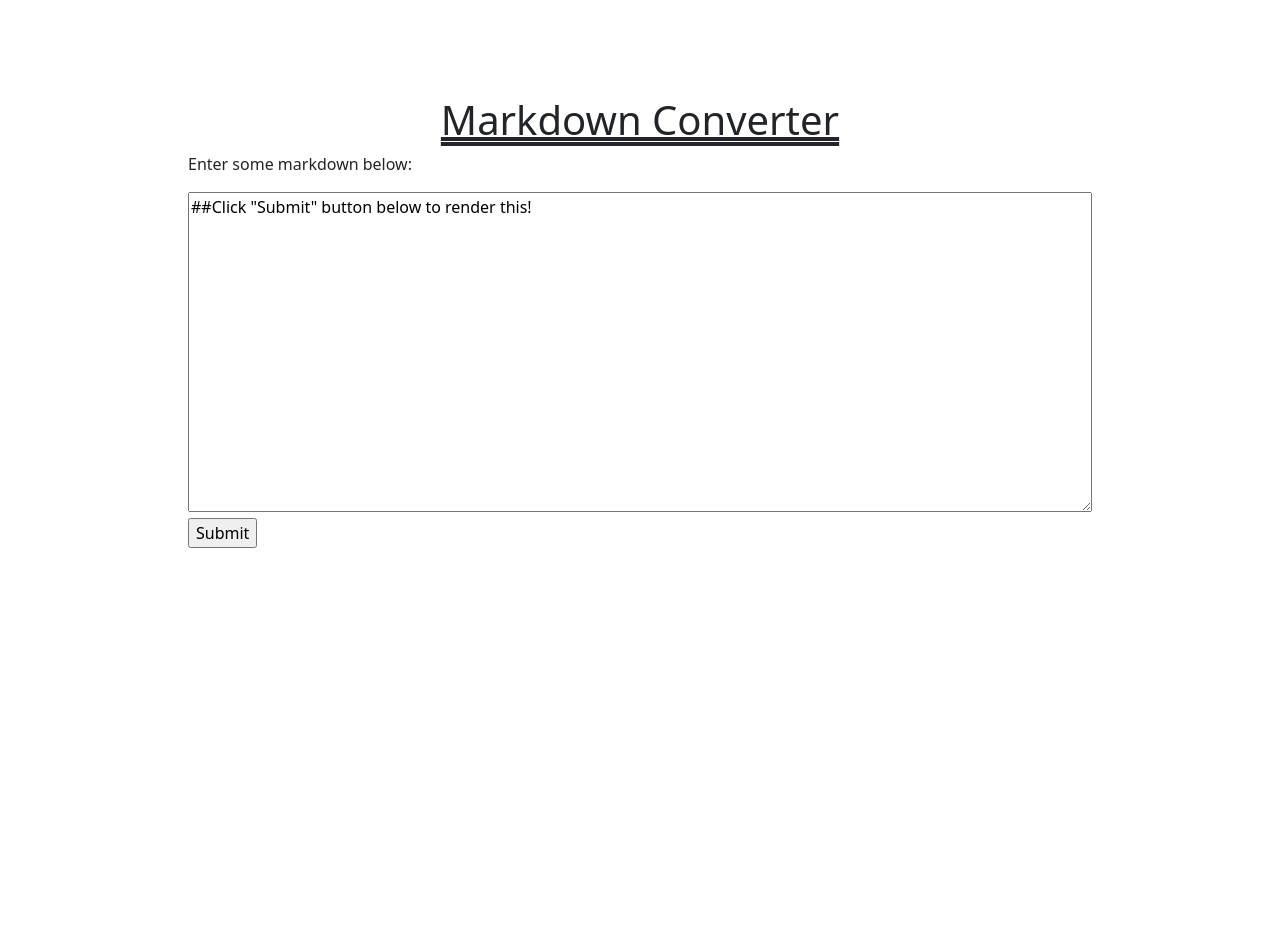
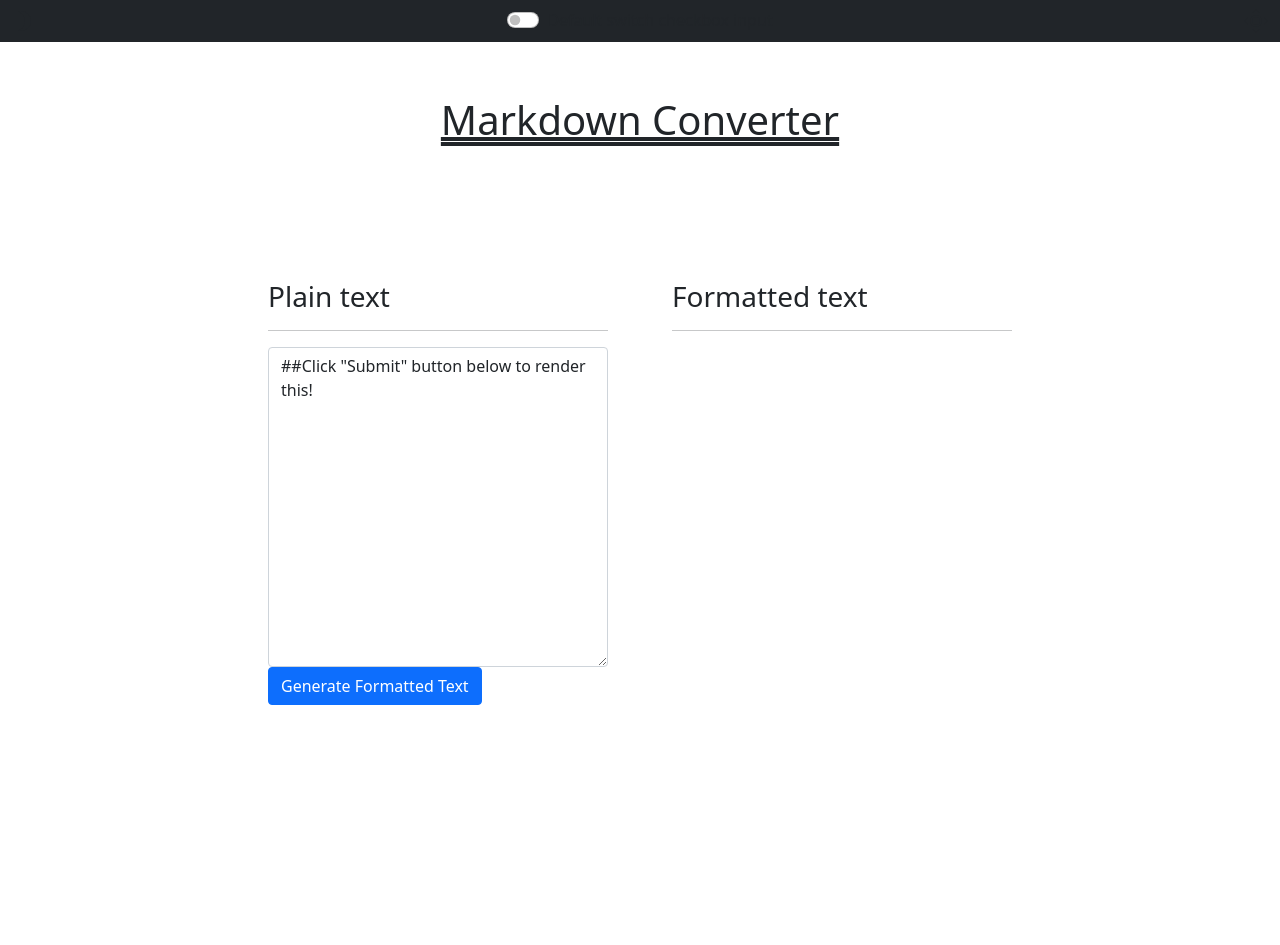
Before and after one commit to twoltjer/MarkdownRenderingSite, a Flask app: page / in a window 1280 px wide. Before the commit the page ends 548 px from the top, so only its background shows below. Run offline with Flask 2, Linux system fonts and the light colour scheme.

Commit message:
Two column layout, and add bootstrap styling to controls

```diff
--- a/static/styles/main.css
+++ b/static/styles/main.css
@@ -2,3 +2,19 @@
 height: 20rem;
 width: 100%;
 }
+
+.column {
+float: left;
+width: 50%;
+}
+
+/* Clear floats after the columns */
+.column-wrapper:after {
+  content: "";
+  display: table;
+  clear: both;
+}
+
+.column-content {
+    padding: 2em;
+}
--- a/templates/bootstrap.html
+++ b/templates/bootstrap.html
@@ -12,6 +12,28 @@
     <title>{% block title %}{% endblock %}</title>
   </head>
   <body>
+    <nav class="navbar navbar-expand-lg navbar-dark bg-dark fixed-top">
+      <div class="container-fluid">
+        <button class="navbar-toggler" type="button" data-bs-toggle="collapse" data-bs-target="#navbarText" aria-controls="navbarText" aria-expanded="false" aria-label="Toggle navigation">
+           <span class="navbar-toggler-icon"></span>
+        </button>
+                  <!-- SVG from materialdesignicons.com -->
+
+<svg style="width:24px;height:24px" viewBox="0 0 24 24">
+            <path fill="currentColor" d="M9,2C7.95,2 6.95,2.16 6,2.46C10.06,3.73 13,7.5 13,12C13,16.5 10.06,20.27 6,21.54C6.95,21.84 7.95,22 9,22A10,10 0 0,0 19,12A10,10 0 0,0 9,2Z" />
+        </svg>
+        <div class="form-check form-switch">
+  <input class="form-check-input" type="checkbox" id="flexSwitchCheckDefault">
+  <label class="form-check-label" for="flexSwitchCheckDefault">Default switch checkbox input</label>
+</div>
+
+        <!-- SVG from materialdesignicons.com -->
+        <svg style="width:24px;height:24px" viewBox="0 0 24 24">
+    <path fill="currentColor" d="M12,8A4,4 0 0,0 8,12A4,4 0 0,0 12,16A4,4 0 0,0 16,12A4,4 0 0,0 12,8M12,18A6,6 0 0,1 6,12A6,6 0 0,1 12,6A6,6 0 0,1 18,12A6,6 0 0,1 12,18M20,8.69V4H15.31L12,0.69L8.69,4H4V8.69L0.69,12L4,15.31V20H8.69L12,23.31L15.31,20H20V15.31L23.31,12L20,8.69Z" />
+</svg>
+
+       </div>
+    </nav>
     <div class="background">
     <div class="content">
     <h1 class="page-title">{% block pagetitle %}{% endblock %}</h1>
--- a/templates/main.html
+++ b/templates/main.html
@@ -3,13 +3,27 @@
 {% block pagetitle %}Markdown Converter{% endblock %}
 {% block style %}<link href="/static/styles/main.css" rel="stylesheet" type="text/css" />{% endblock %}
 {% block content %}
-<p>Enter some markdown below:</p>
-<form action="/" method="post">
-    <textarea id="md_input" name="md_input" >{{ md_raw }}</textarea>
-    <p><input type="submit" value="Submit" /></p>
-</form>
+<div class="content">
+    <div class="column-wrapper">
+        <div class="column">
+            <div class="column-content">
+                <h3>Plain text</h3>
+                <hr />
+                <form action="/" method="post">
+                    <textarea class="form-control" id="md_input" name="md_input" >{{ md_raw }}</textarea>
+                    <p><input class="btn btn-primary" type="submit" value="Generate Formatted Text" /></p>
+                </form>
+            </div>
+        </div>
+        <div class="column">
+            <div class="column-content">
+                <h3>Formatted text</h3>
+                <hr />
+                <!-- Needed some help figuring out how to render a string variable: https://stackoverflow.com/a/35215981/3315231 -->
+                {{ md_html | safe }}
+            </div>
+        </div>
+    </div>
+</div>
 
-
-<!-- Needed some help figuring out how to render a string variable: https://stackoverflow.com/a/35215981/3315231 -->
-{{ md_html | safe }}
 {% endblock %}
```
Also changed, not shown: screenshot.png.
